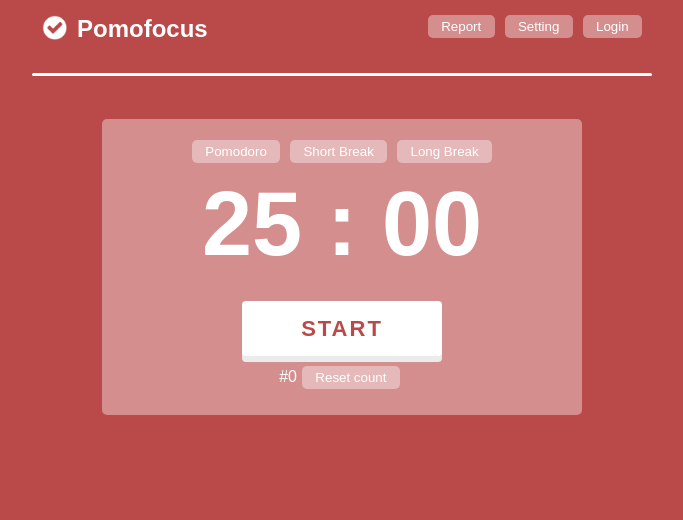
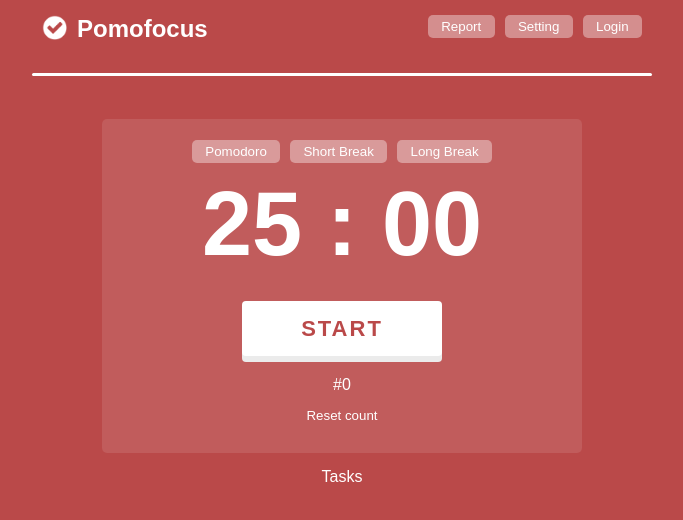
Before and after one commit to symberprzemyslaw/pomofocus-clone, a React (Vite) app: page / in a window 1280 px wide. Shown: the top 520 px of the page, without its empty margins (298-981 px from the left). Built offline with nearby package versions, Linux system fonts and the light colour scheme.

Commit message:
Small updates, new component "Tasks"

```diff
--- a/src/App.jsx
+++ b/src/App.jsx
@@ -1,11 +1,13 @@
 import Navbar from "./Navbar"
 import Display from "./Display"
+import Tasks from "./Tasks"
 
 function App() {
   return (
     <div className="container">
       <Navbar />
       <Display />
+      <Tasks />
 
     </div>
   )
--- a/src/Display.jsx
+++ b/src/Display.jsx
@@ -75,8 +75,10 @@
       <Counter play={play} time={time} setTime={setTime} counting={counting} />
       <button onClick={handleTime} className="start-btn">{action}</button>
       <div className="count">
+        <p>
         #{count}
-        <button onClick={() => setCount(0)}>Reset count</button>
+        </p>
+        <button className="reset-btn" onClick={() => setCount(0)}>Reset count</button>
       </div>
     </div>
     </>
--- /dev/null
+++ b/src/Tasks.jsx
@@ -0,0 +1,9 @@
+const Tasks = () => {
+    return (
+        <div className="tasks">
+            <p>Tasks</p>
+        </div>
+    )
+}
+
+export default Tasks;
--- a/src/index.css
+++ b/src/index.css
@@ -40,7 +40,7 @@
 }
 
 .display {
-  background-color:  rgba(255, 255, 255, 0.377);
+  background-color:  rgba(255, 255, 255, 0.1);
   padding: 1em;
   width: 480px;
   border-radius: 5px;
@@ -91,3 +91,11 @@
 	transition: color 0.5s ease-in-out 0s;
   letter-spacing: 2px;
 }
+
+.reset-btn {
+  background: none;
+}
+
+.count {
+  margin-top: 20px;
+}
```
